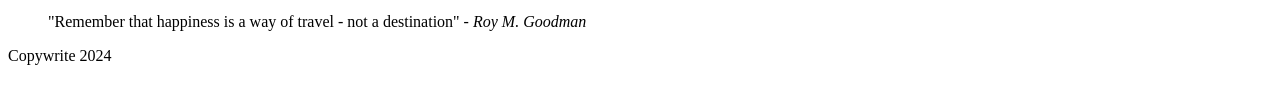
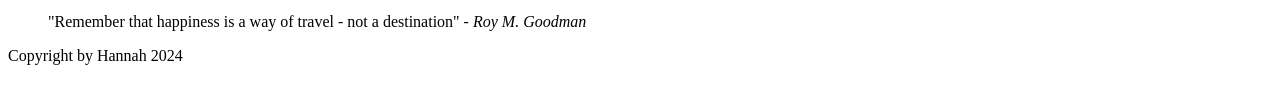
Before and after one commit to hannahalgonquin/html-assignment, a plain HTML site: page index.html in a window 1280 px wide. Shown: the part 226-330 px from the top of the page. Drawn offline with Linux system fonts and the light colour scheme.

Commit message:
update copyright

```diff
--- a/index.html
+++ b/index.html
@@ -18,6 +18,6 @@
              <blockquote>"Remember that happiness is a way of travel - not a destination" - <cite>Roy M. Goodman</cite></blockquote>
         </article>
     </main>
-    <footer>Copywrite 2024</footer>
+    <footer>Copyright by Hannah 2024</footer>
 </body>
 </html>
```
